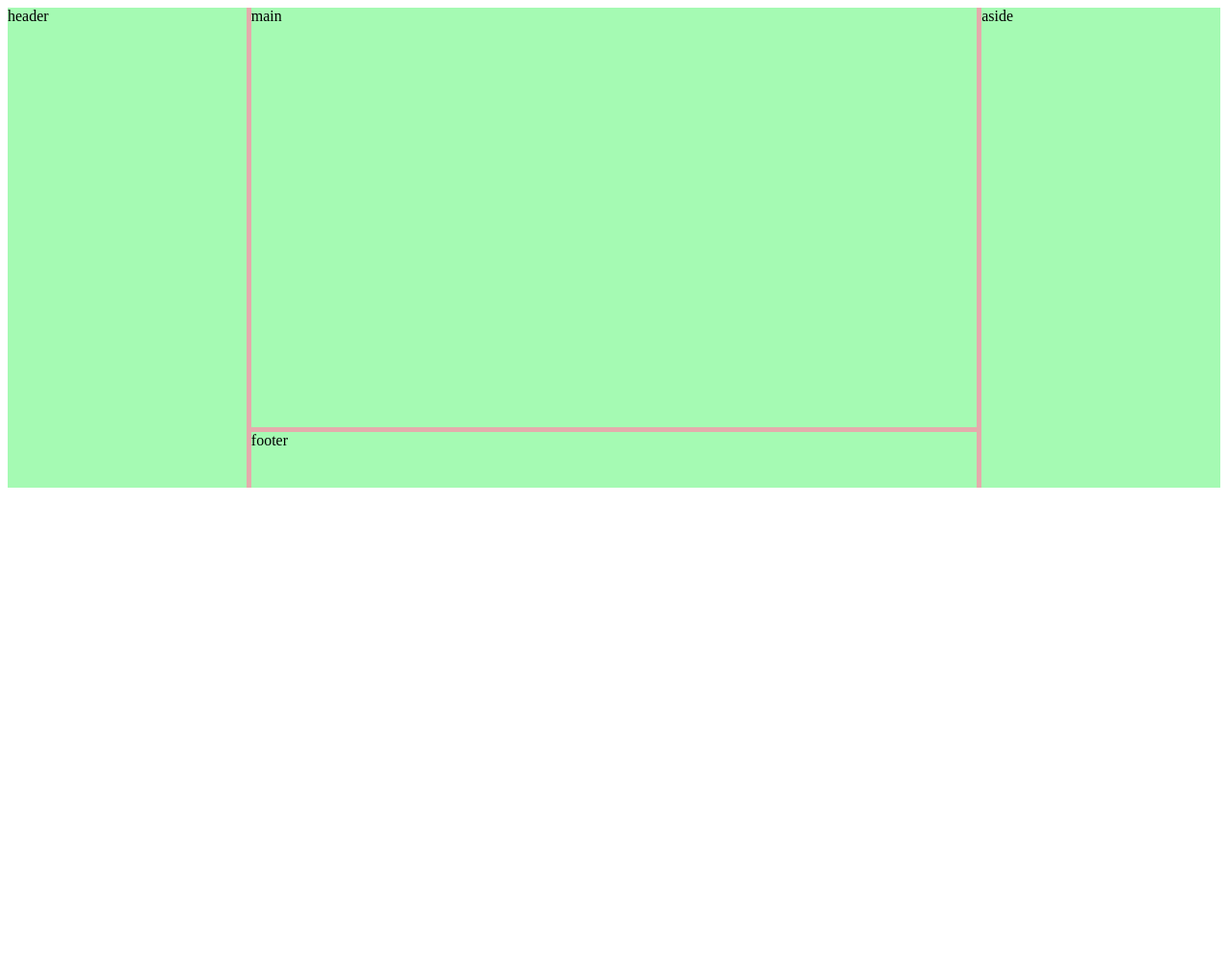
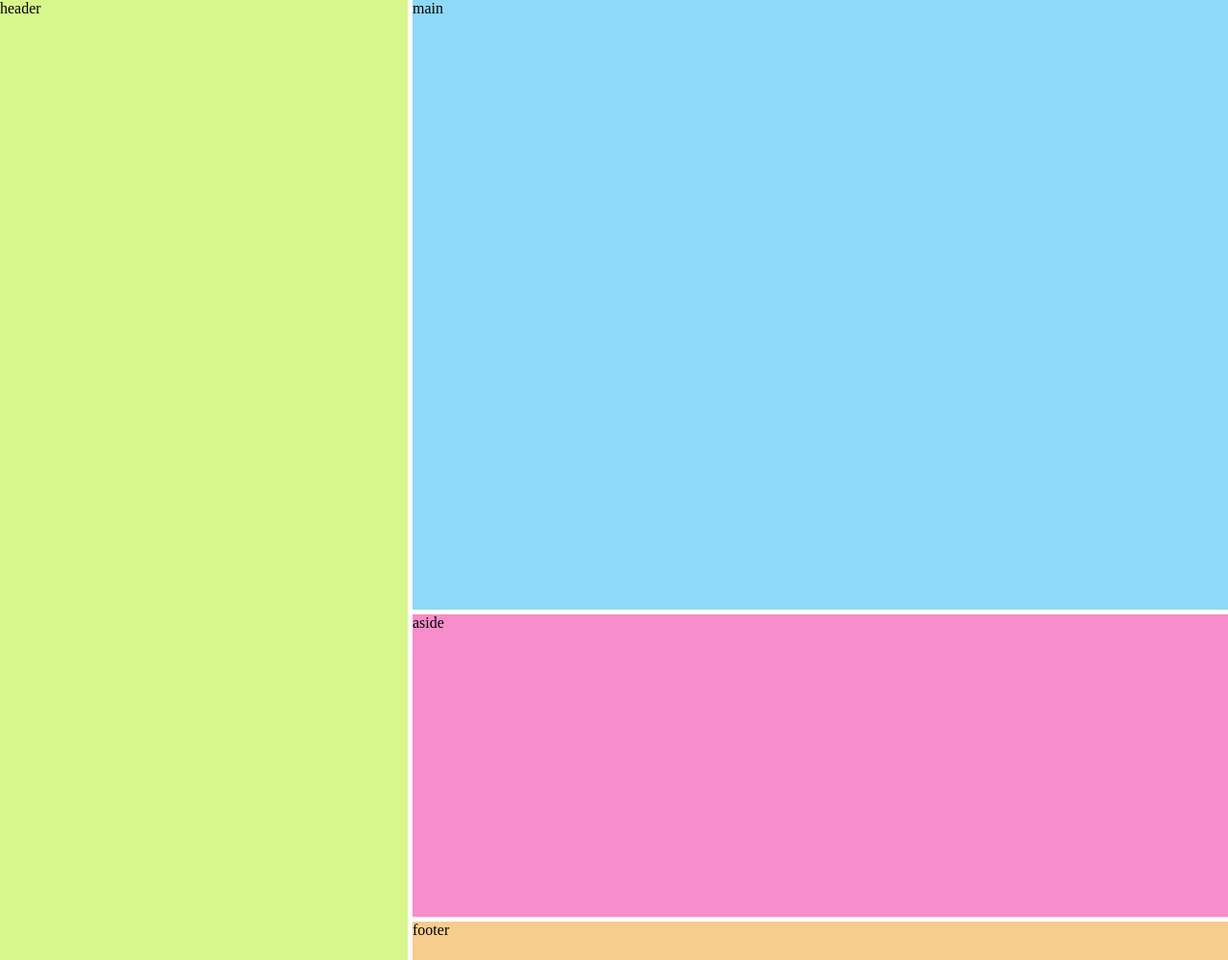
Before and after one commit to sonjanechar/Winc_Academy, a plain HTML site: page Front End/Module 1/010/Index.html in a window 1280 px wide. Shown: the whole page at 96% size. Before the commit the page ends 800 px from the top, so only its background shows below. Drawn offline with Linux system fonts and the light colour scheme.

Commit message:
Update styles.css

```diff
--- a/Front End/Module 1/010/styles.css
+++ b/Front End/Module 1/010/styles.css
@@ -1,91 +1,56 @@
-header,
-main,
-aside,
-footer
-{
-  background-color: rgb(250, 248, 165);
-
+body {
+  margin: 0 auto;
 }
 
 .container {
-  width: 100%;
-  height: 500px;
+  height: 1000px;
   gap: 5px;
-  background-color: rgb(228, 172, 172);
+
   display: grid;
-  grid-template-columns: 1fr;
-  grid-template-rows: repeat(8, 1fr);
+  grid-template: 40px 2fr 1fr 40px / 1fr;
+  grid-template-areas:
+  "header"
+  "main"
+  "aside"
+  "footer";
 }
 
 header {
-  grid-area: 1 / 1 / 2 / 1;
+  grid-area: header;
+  background-color: rgb(215, 247, 141);
 }
 
 main {
-  grid-area: 2 / 2 / 6 / 1;
+  grid-area: main;
+  background-color: rgb(141, 217, 247);
 }
 aside {
-  grid-area: 6 / 1 / 8 / 1;
+  grid-area: aside;
+  background-color: rgb(247, 141, 203);
 }
 footer {
-    grid-area: 8 / 1 / 9 / 1;
+    grid-area: footer;
+    background-color: rgb(247, 205, 141);
   }
 
-  @media screen and (min-width: 600px) {
-header,
-main,
-aside,
-footer
-{
-  background-color: rgb(165, 178, 250);
+  @media screen and (min-width: 1024px) {
 
+.container {
+  grid-template: 1fr 3fr 2fr 40px / 1fr 2fr;
+  grid-template-areas:
+  "header main"
+  "header main"
+  "header aside"
+  "header footer";
 }
-.container {
-    grid-template-columns: repeat(3,1fr);
-    grid-template-rows: repeat(8, 1fr);
   }
 
-  header {
-    grid-area: 1 / 1 / 9 / 1;
-  }
+  @media screen and (min-width: 1920px) {
 
-  main {
-    grid-area: 1 / 2 / 6 / -1;
-  }
-  aside {
-    grid-area: 6 / 2 / 8 / -1;
-  }
-  footer {
-      grid-area: 8 / 2 / 9 / -1;
+    .container {
+      grid-template:  3fr 40px / 1fr 3fr 1fr;
+      grid-template-areas:
+      "header main aside"
+      "header footer aside";
     }
-  }
-
-
-  @media screen and (min-width: 1040px) {
-    header,
-    main,
-    aside,
-    footer
-    {
-      background-color: rgb(165, 250, 179);
-
-    }
-    .container {
-        grid-template-columns: repeat(5,1fr);
-        grid-template-rows: repeat(8, 1fr);
       }
-
-      header {
-        grid-area: 1 / 1 / 9 / 1;
-      }
-
-      main {
-        grid-area: 1 / 2 / 8 / 5;
-      }
-      aside {
-        grid-area: 1 / 5 / 9 / -1;
-      }
-      footer {
-          grid-area: 8 / 2 / 9 / 5;
-        }
-      }
```
